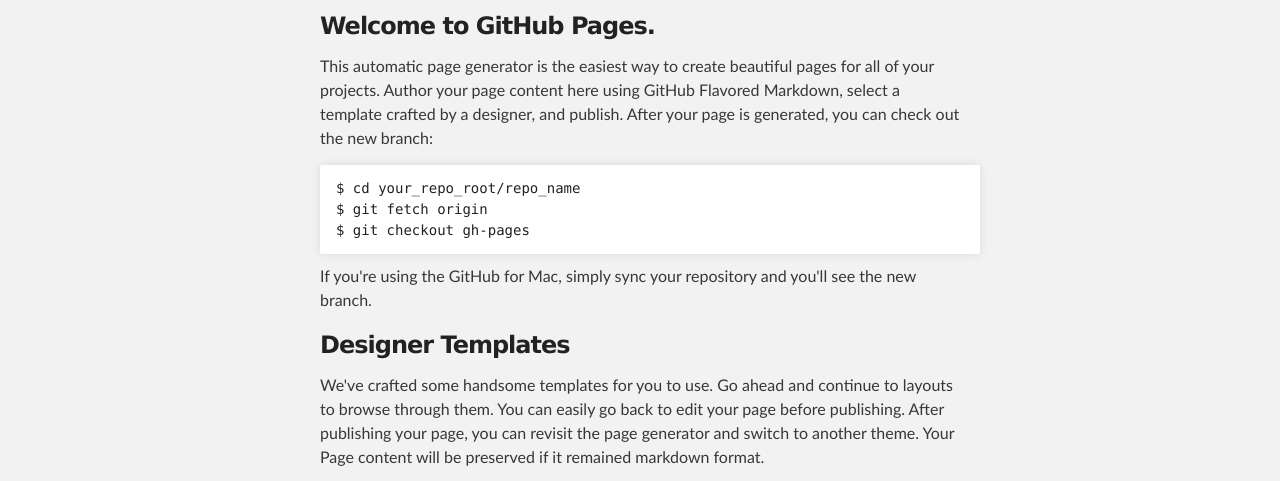
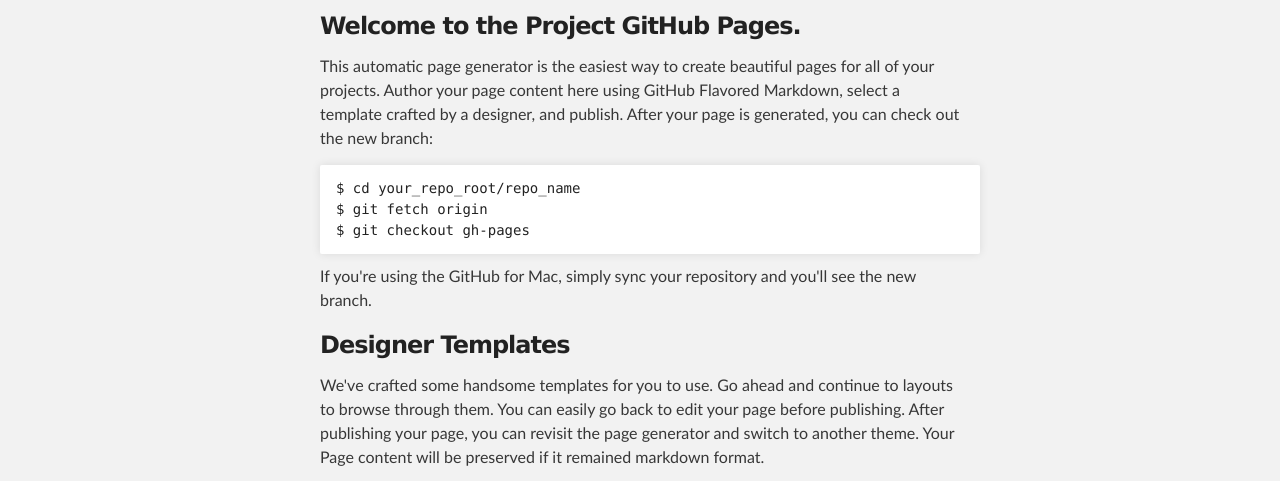
Before and after one commit to luigiselmi/schweizerische_theatersammlung, a plain HTML site: page index.html in a window 1280 px wide. Shown: the part 315-796 px from the top of the page. Drawn offline with Linux system fonts and the light colour scheme.

Commit message:
Update index.html

```diff
--- a/index.html
+++ b/index.html
@@ -31,7 +31,7 @@
     <!-- MAIN CONTENT -->
     <div id="main_content_wrap" class="outer">
       <section id="main_content" class="inner">
-        <h3>Welcome to GitHub Pages.</h3>
+        <h3>Welcome to the Project GitHub Pages.</h3>
 
 <p>This automatic page generator is the easiest way to create beautiful pages for all of your projects. Author your page content here using GitHub Flavored Markdown, select a template crafted by a designer, and publish. After your page is generated, you can check out the new branch:</p>
 
```
